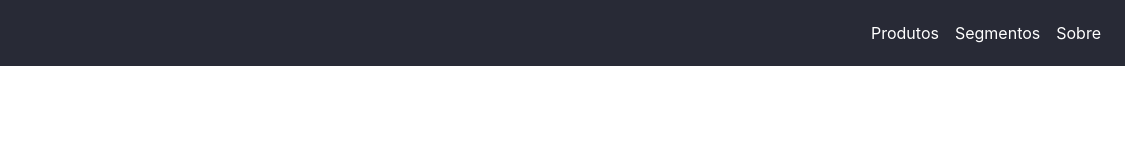
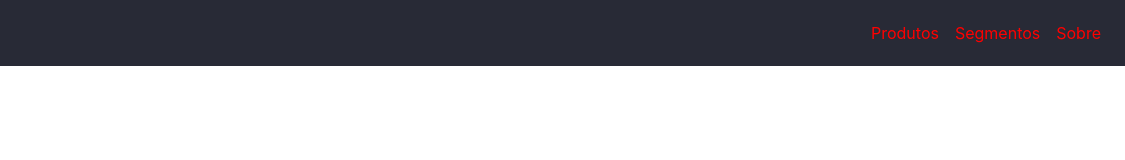
Before and after one commit to TavioBRMG/muzabin, a plain HTML site: page index.html in a window 1280 px wide. Shown: the full height of the page, 155-1280 px from the left. Drawn offline with nearby package versions, Linux system fonts and the light colour scheme.

Commit message:
nav vermelha

```diff
--- a/index.html
+++ b/index.html
@@ -9,7 +9,7 @@
   <body>
     <style>
         .nav-link {
-            color: #fff !important;
+            color: red !important;
         }
     </style>
     <nav class="navbar navbar-expand-lg d-flex justify-content-between" style="background-color: #282A36 !important">
```
